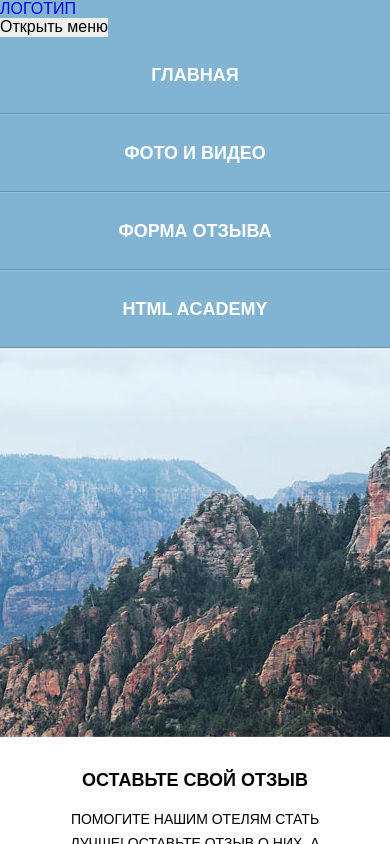
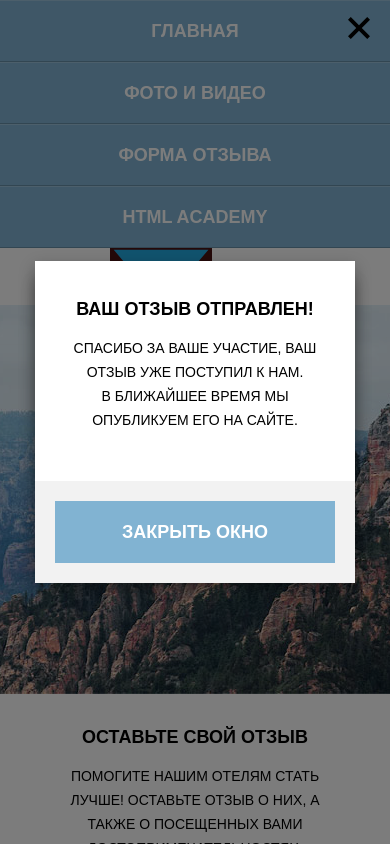
Before and after one commit to Arthuriot/199353-sedona-1, a website: page form.html in a window 390 px wide. Shown: the top 844 px of the page. Drawn offline with nearby package versions, Linux system fonts and the light colour scheme; files that its build step writes are made by us from their sources.

Commit message:
Добавлена интерактивная карта, мобильное меню без абсолютов, прописан скрипт для модальных окон

```diff
--- a/form.html
+++ b/form.html
@@ -11,24 +11,30 @@
 <body>
   <div class="box-wrapper">
 
+    <nav class="menu menu--closed">
+      <button class="menu__close" type="button">
+        <img src="img/icon-cross.svg" width="23" height="22" alt="Крест">
+      </button>
+      <ul class="menu__list">
+        <li class="menu__item"><a>Главная</a></li>
+        <li class="menu__item"><a href="photos.html">Фото и видео</a></li>
+        <li class="menu__item"><a href="form.html">Форма отзыва</a></li>
+        <li class="menu__item"><a href="#">HTML academy</a></li>
+      </ul>
+    </nav>
+
     <header class="header">
       <div class="header__container">
 
         <div class="logo">
-          <a class="logo__link" href="index.html">Логотип</a>
+          <a class="logo__link">
+            <img src="img/logo-sedona-mobile.svg" width="102" height="84" alt="Логотип Седоны">
+          </a>
         </div>
 
-        <nav class="menu menu--closed">
-          <button class="menu__toggle" type="button">Открыть меню</button>
-          <div class="menu__container">
-            <ul class="menu__list">
-              <li class="menu__item"><a href="index.html">Главная</a></li>
-              <li class="menu__item"><a href="photos.html">Фото и видео</a></li>
-              <li class="menu__item"><a>Форма отзыва</a></li>
-              <li class="menu__item"><a href="#">HTML academy</a></li>
-            </ul>
-          </div>
-        </nav>
+        <button class="header__menu-icon" type="button">
+          <img src="img/icon-menu.svg" width="23" height="21" alt="Бургер">
+        </button>
 
       </div>
     </header>
@@ -134,29 +140,28 @@
       </div>
     </footer>
 
-    <section class="overlay">
+  </div>
+  <section class="overlay" id="modal-alert">
     <div class="modal modal--alert">
       <div class="modal__container modal__container--alert">
         <h1 class="modal__title">Что-то пошло не так!</h1>
         <p class="modal__text">Проверьте поля, выделенные красным, скорее всего вы забыли их заполнить.</p>
-          <a class="btn btn--alert" href="#">ОК</a>
+        <a class="btn btn--modal btn--alert" href="#">ОК</a>
       </div>
     </div>
   </section>
 
-    <section class="overlay">
+  <section class="overlay" id="modal-success">
     <div class="modal modal--success">
       <div class="modal__container modal__container--success">
         <h1 class="modal__title">Ваш отзыв отправлен!</h1>
         <p class="modal__text">Спасибо за ваше участие, ваш отзыв уже поступил к нам.<br> В ближайшее время мы опубликуем его на сайте.</p>
       </div>
       <div class="btn__container">
-          <a class="btn btn--success" href="#">Закрыть окно</a>
+        <a class="btn btn--modal btn--success" href="#">Закрыть окно</a>
       </div>
     </div>
   </section>
-
-  </div>
+<script src="js/script.js"></script>
 </body>
-
 </html>
--- /dev/null
+++ b/js/script.js
@@ -0,0 +1,55 @@
+'use strict';
+(function () {
+  // var modal = document.querySelector('.modal');
+  var modalSuccess = document.querySelector('.modal--success');
+  var modalAlert = document.querySelector('.modal--alert');
+  var modalSuccessOverlay = document.querySelector('#modal-success');
+  var modalAlertOverlay = document.querySelector('#modal-alert');
+  var alertCloseButton = document.querySelector('.btn--alert');
+  var successCloseButton = document.querySelector('.btn--success');
+  // var openButton = document.querySelector('btn--form');
+  var ESCAPE_KEY_CODE = 27;
+  var ENTER_KEY_CODE = 13;
+
+  var closeModalAlert = function (event) {
+    event.preventDefault();
+    modalSuccess.classList.add('modal-closed');
+    modalSuccessOverlay.classList.add('modal-closed');
+  };
+
+  var closeModalSuccess = function (event) {
+    event.preventDefault();
+    modalAlert.classList.add('modal-closed');
+    modalAlertOverlay.classList.add('modal-closed');
+  };
+
+  var closeModalSuccessOnKey = function (event) {
+    if ((event.keyCode === ESCAPE_KEY_CODE) || (event.keyCode === ENTER_KEY_CODE)) {
+      closeModalSuccess(event);
+    }
+  };
+
+  var closeModalAlertOnKey = function (event) {
+    if ((event.keyCode === ESCAPE_KEY_CODE) || (event.keyCode === ENTER_KEY_CODE)) {
+      closeModalAlert(event);
+    }
+  };
+
+  successCloseButton.addEventListener('click', function () {
+    modalSuccess.classList.toggle('modal-closed');
+    modalSuccessOverlay.classList.toggle('modal-closed');
+  });
+
+  alertCloseButton.addEventListener('click', function () {
+    modalAlert.classList.toggle('modal-closed');
+    modalAlertOverlay.classList.toggle('modal-closed');
+  });
+
+  document.addEventListener('keydown', closeModalSuccessOnKey);
+  document.addEventListener('keydown', closeModalAlertOnKey);
+
+  // openButton.addEventListener('click', function() {
+  //   modal.classList.toggle('modal-closed');
+  //   modalOverlay.classList.toggle('modal-closed');
+  // });
+})();
--- a/sass/blocks/btn.scss
+++ b/sass/blocks/btn.scss
@@ -33,6 +33,10 @@
     }
   }
 
+  &--modal {
+    @include main-title;
+  }
+
   &--alert {
     width: 180px;
     margin: 0 auto;
--- a/sass/blocks/header.scss
+++ b/sass/blocks/header.scss
@@ -1,6 +1,5 @@
 .header {
-  background-color: $main-bg-color;
-
+  margin-bottom: -27px;
   @include tablet {
     background-color: inherit;
   }
@@ -9,3 +8,22 @@
     background-color: inherit;
   }
 }
+
+.header__container {
+  display: flex;
+}
+
+.header__menu-icon {
+  background-color: inherit;
+  margin-left: 65px;
+  align-self: flex-start;
+  margin-top: 17px;
+
+  @include tablet {
+    display: none;
+  }
+
+  @include desktop {
+    display: none;
+  }
+}
--- a/sass/blocks/logo.scss
+++ b/sass/blocks/logo.scss
@@ -1,9 +1,21 @@
 .logo {
+  width: 102px;
+  height: 84px;
+  margin-left: 110px;
+
   @include tablet {
-    text-align: center;
+    position: absolute;
+    top: 0;
+    left: 50%;
+    margin-left: -51px;
+    z-index: 10;
   }
 
   @include desktop {
-    text-align: center;
+    position: absolute;
+    top: 0;
+    left: 50%;
+    margin-left: -51px;
+    z-index: 10;
   }
 }
--- a/sass/blocks/menu.scss
+++ b/sass/blocks/menu.scss
@@ -1,20 +1,35 @@
-.menu__container {
+.menu {
+  display: block;
+  background-color: $main-bg-color;
   text-align: center;
+
+  @include tablet {
+    background-color: $tablet-desktop-header-bg-color;
+    position: relative;
+  }
+
+  @include desktop {
+    background-color: $tablet-desktop-header-bg-color;
+    position: relative;
+  }
 }
 
 .menu__list {
   @include tablet {
     display: flex;
-    justify-content: space-around;
   }
 
   @include desktop {
     display: flex;
-    justify-content: space-around;
   }
 }
 
-.menu__toggle {
+.menu__close {
+  background-color: inherit;
+  fill: $secondary-text-color;
+  position: absolute;
+  top: 17px;
+  right: 20px;
   @include tablet {
     display: none;
   }
@@ -25,8 +40,7 @@
 }
 
 .menu__item {
-  padding-top: 18px;
-  padding-bottom: 18px;
+  padding: 10px 0;
   font-weight: bold;
   @include menu-text;
 
@@ -34,17 +48,70 @@
   border-bottom: 1px solid $menu-item-bottom-border-color;
 
   @include tablet {
-    width: 116.5px;
+    padding: 20px 0;
+    width: 192px;
     border: none;
+
+    &:first-child {
+      border-top: none;
+      text-align: left;
+      padding-left: 49px;
+    }
+
+    &:nth-child(2) {
+        text-align: center;
+        margin-right: 209px;
+    }
+
+    &:nth-child(3) {
+        text-align: center;
+    }
+
+    &:nth-child(4) {
+        text-align: right;
+        padding-right: 26px;
+    }
+
+    &:nth-child(6) {
+        margin-right: 209px;
+    }
+
+    &:nth-child(10) {
+        margin-right: 209px;
+    }
   }
 
   @include desktop {
-    width: 252.5px;
+    width: 300px;
     border: none;
-  }
+    padding: 20px 0;
 
-  &:first-child {
-    border-top: none;
+    &:first-child {
+      text-align: left;
+      padding-left: 91px;
+    }
+
+    &:nth-child(2) {
+        text-align: center;
+        margin-right: 382px;
+    }
+
+    &:nth-child(3) {
+        text-align: center;
+    }
+
+    &:nth-child(4) {
+        text-align: right;
+        padding-right: 70px;
+    }
+
+    &:nth-child(6) {
+        margin-right: 209px;
+    }
+
+    &:nth-child(10) {
+        margin-right: 209px;
+    }
   }
 }
 
--- a/sass/blocks/modal.scss
+++ b/sass/blocks/modal.scss
@@ -1,21 +1,33 @@
 .modal {
+  max-width: 100%;
+  max-height: 100%;
   margin: 0 auto;
   box-shadow: 0 6px 15px rgba(0, 0, 0, 0.3);
-  @include tablet {
-    &--alert {
+
+  position: fixed;
+  top: 50%;
+  left: 50%;
+  transform: translate(-50%, -50%);
+
+  z-index: 999;
+
+  background-color: $tablet-desktop-header-bg-color;
+
+  &--alert {
+    @include tablet {
       width: 400px;
     }
+    @include desktop {
+      width: 400px;
+    }
+  }
 
-    &--success {
+  &--success {
+    @include tablet {
       width: 640px;
     }
-  }
-  @include desktop {
-    &--alert {
-      width: 400px;
-    }
 
-    &--success {
+    @include desktop {
       width: 640px;
     }
   }
@@ -60,3 +72,7 @@
 .modal__text {
   @include sub-text;
 }
+
+.modal-closed {
+  display: none;
+}
--- a/sass/blocks/overlay.scss
+++ b/sass/blocks/overlay.scss
@@ -0,0 +1,10 @@
+.overlay {
+  position: fixed;
+  top: 0;
+  left: 0;
+  width: 100%;
+  height: 100%;
+  z-index: 50;
+
+  background: rgba(0, 0, 0, 0.3);
+}
--- a/sass/blocks/photos.scss
+++ b/sass/blocks/photos.scss
@@ -72,10 +72,10 @@
 .photos__author {
   color: $sub-text-color;
   @include tablet {
-    flex: 1;
+    flex-grow: 1;
   }
   @include desktop {
-    flex: 1;
+    flex-grow: 1;
   }
 }
 
--- a/sass/global/mixins.scss
+++ b/sass/global/mixins.scss
@@ -30,7 +30,6 @@
 @mixin container-style {
   width: 320px;
   margin: 0 auto;
-  position: relative;
   padding: 0 20px;
 
   @media (min-width: $tablet-width) {
--- a/sass/global/variables.scss
+++ b/sass/global/variables.scss
@@ -1,5 +1,6 @@
 // Фоновые цвета блоков
   $main-bg-color: #81b3d2;
+  $tablet-desktop-header-bg-color: #fff;
   $secondary-bg-color: #eee;
   $footer-bg-color: #fefefe;
   $promo-index-bg-color: #a79799;
```
Also changed, not shown: index.html (+23 -12 lines), photos.html (+19 -12 lines). Lines whose indentation alone changed are shown as unchanged.
